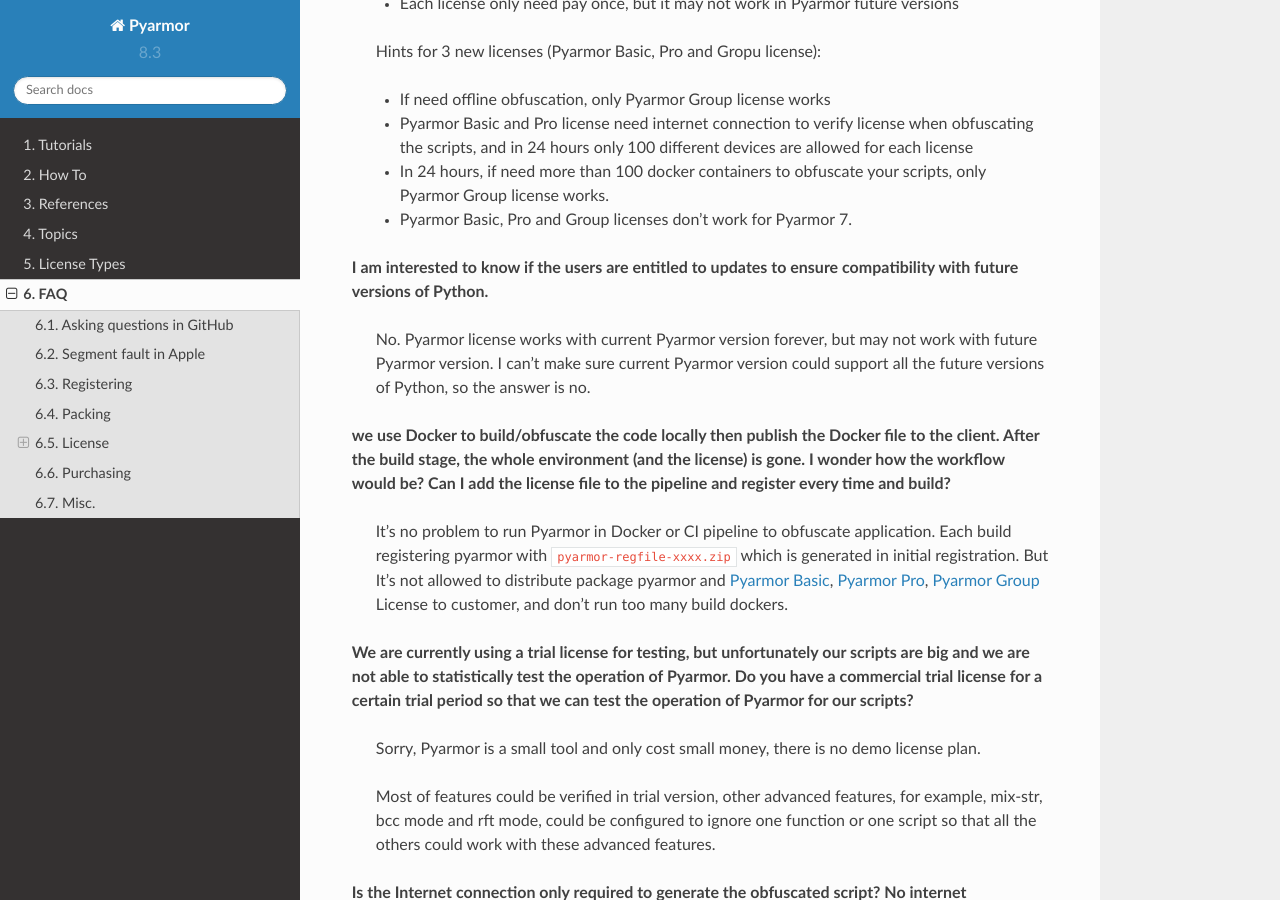
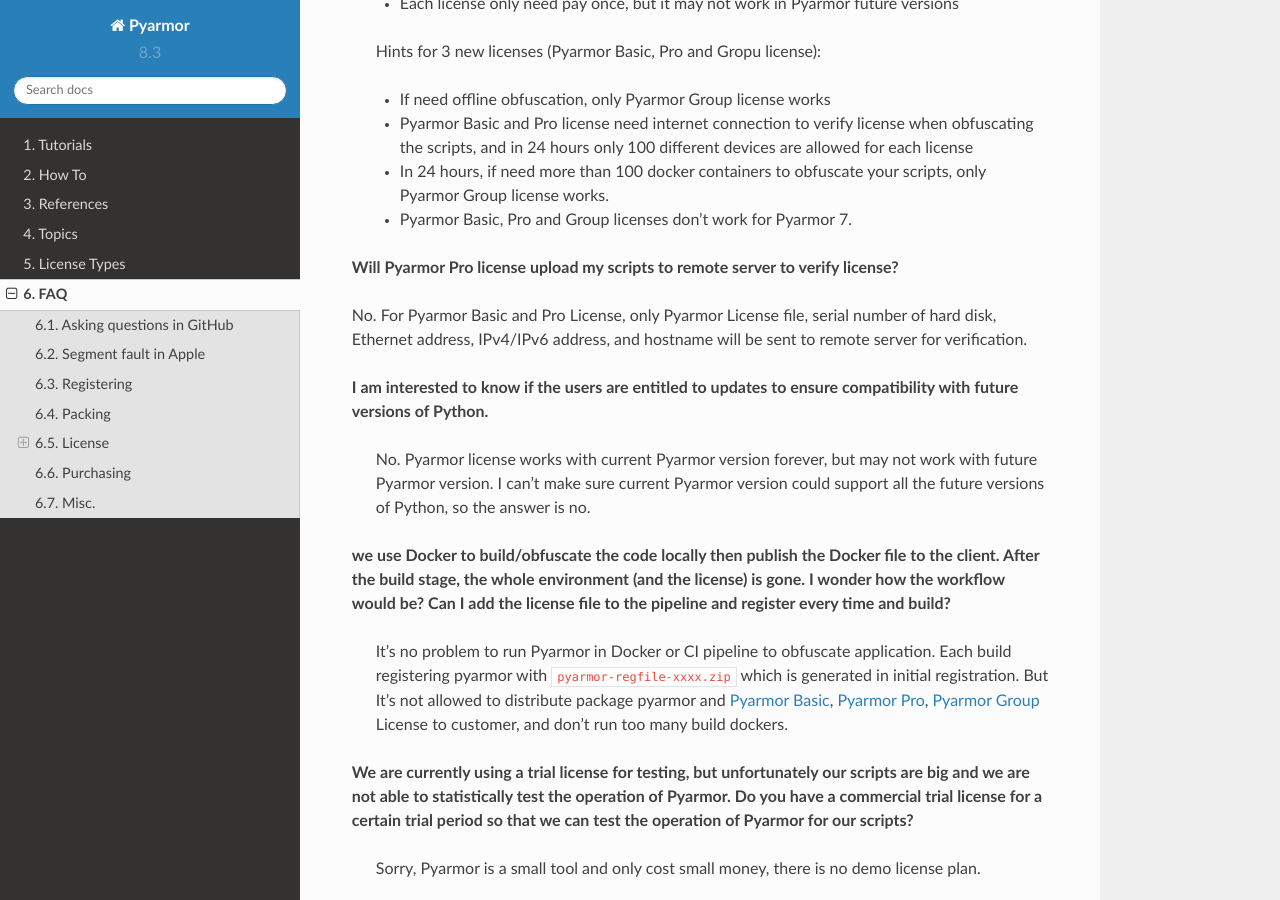
Before and after one commit to dashingsoft/pyarmor, a Sphinx documentation site: the page built from docs/questions.rst, in a window 1280 px wide and 900 px high, scrolled down 4717 px. Built offline with Sphinx 7.4.7 and the Read the Docs theme 2.0.0, drawn with Linux system fonts in a browser that asks for light colours.

Commit message:
Add note for license online verication: no user scripts will be uploaded to license server

```diff
--- a/docs/licenses.rst
+++ b/docs/licenses.rst
@@ -53,7 +53,9 @@
 
         Offline obfuscation, it need not internet connection when obfuscating the scripts.
 
-        **Group license is bind to device hardwares, it may not work in virtual machines or any device which hardwares are volatile**
+**For Pyarmor Basic and Pro License, only Pyarmor License file, serial number of hard disk, Ethernet address, IPv4/IPv6 address, and hostname will be sent to remote server for verification. No any user script will be uploaded to remote server**
+
+**Group license is bind to device hardwares, it may not work in virtual machines or any device which hardwares are volatile**
 
 Refer to :doc:`use Pyarmor License <how-to/register>`
 
--- a/docs/questions.rst
+++ b/docs/questions.rst
@@ -195,6 +195,10 @@
   - In 24 hours, if need more than 100 docker containers to obfuscate your scripts, only Pyarmor Group license works.
   - Pyarmor Basic, Pro and Group licenses don't work for Pyarmor 7.
 
+**Will Pyarmor Pro license upload my scripts to remote server to verify license?**
+
+No. For Pyarmor Basic and Pro License, only Pyarmor License file, serial number of hard disk, Ethernet address, IPv4/IPv6 address, and hostname will be sent to remote server for verification.
+
 **I am interested to know if the users are entitled to updates to ensure compatibility with future versions of Python.**
 
   No. Pyarmor license works with current Pyarmor version forever, but may not work with future Pyarmor version. I can't make sure current Pyarmor version could support all the future versions of Python, so the answer is no.
```
